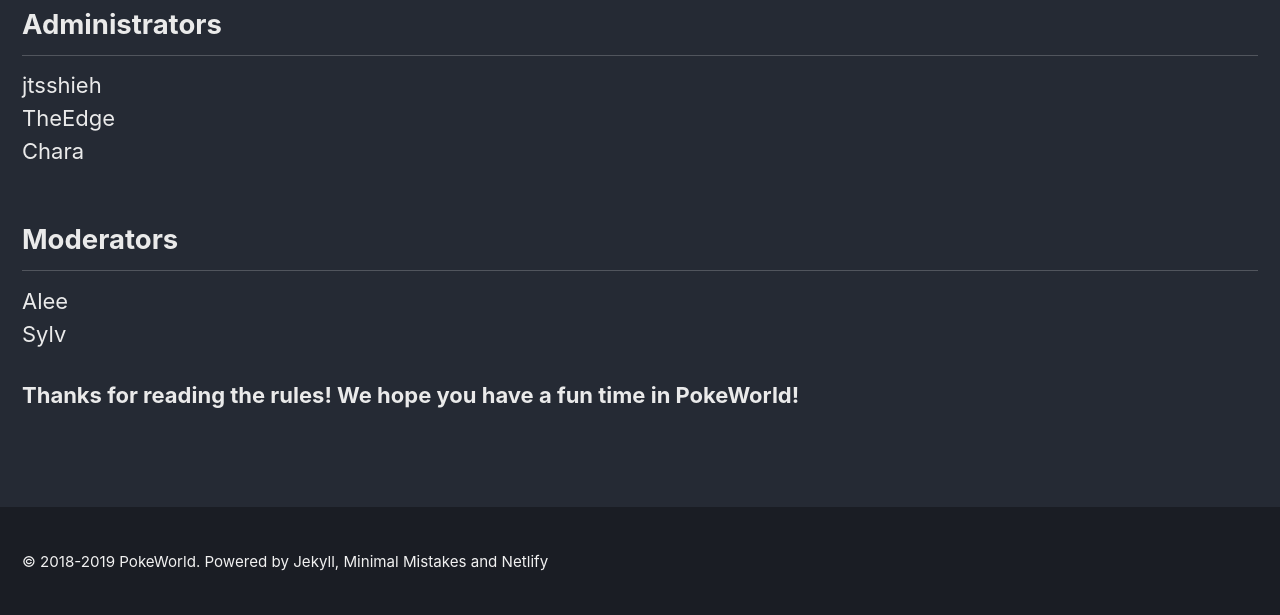
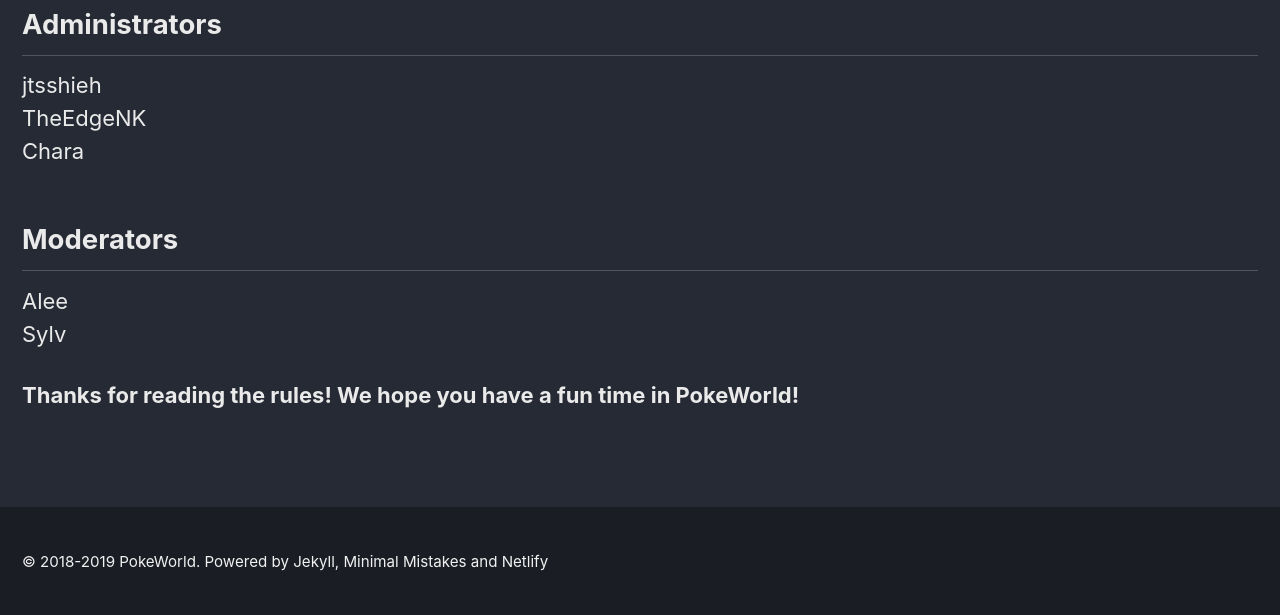
Before and after one commit to UniverseDevGroup/pokeworld-website, a Jekyll site: the page built from _pages/rules.html, in a window 1280 px wide. Shown: the part 1142-1757 px from the top of the page. Built offline with Jekyll 4.4.1, drawn with Linux system fonts in a browser that asks for light colours; cached includes are drawn as plain includes; nearby versions of some CDN libraries.

Commit message:
Fixed Trey's name, add recent posts and etc

```diff
--- a/_includes/footer/custom.html
+++ b/_includes/footer/custom.html
@@ -1,3 +1,3 @@
 <!-- start custom footer snippets -->
-<div class="page__footer-copyright">&copy; 2018-2019 {{ site.name | default: site.title }}. Powered by Jekyll, Minimal Mistakes and Netlify</div>
+<div class="page__footer-copyright">&copy; 2018-2019 {{ site.name | default: site.title }}. Powered by <a href="https://jekyllrb.com/">Jekyll</a>, <a href="https://mmistakes.github.io/minimal-mistakes">Minimal Mistakes</a> and <a href="https://www.netlify.com/">Netlify</a></div>
 <!-- end custom footer snippets -->
--- a/_pages/about.html
+++ b/_pages/about.html
@@ -5,4 +5,4 @@
 ---
 <br>
 <h1>About PokeWorld</h1>
-<p>PokeWorld is a discord server made by jtsshieh, TheEdge and Alee</p>
+<p>PokeWorld is a discord server made by jtsshieh, TheEdgeNK and Alee</p>
--- a/_pages/rules.html
+++ b/_pages/rules.html
@@ -17,7 +17,7 @@
     <p>No NSFW content.<br>No excessive spam in #general or #bot<br>Raids are prohibited.</p>
     <h1>Staff of PokeWorld</h1>
     <h2>Administrators</h2>
-    <p>jtsshieh<br>TheEdge<br>Chara</p>
+    <p>jtsshieh<br>TheEdgeNK<br>Chara</p>
     <h2>Moderators</h2>
     <p>Alee<br>Sylv</p>
 
```
Also changed, not shown: index.html (+7 -0 lines).
